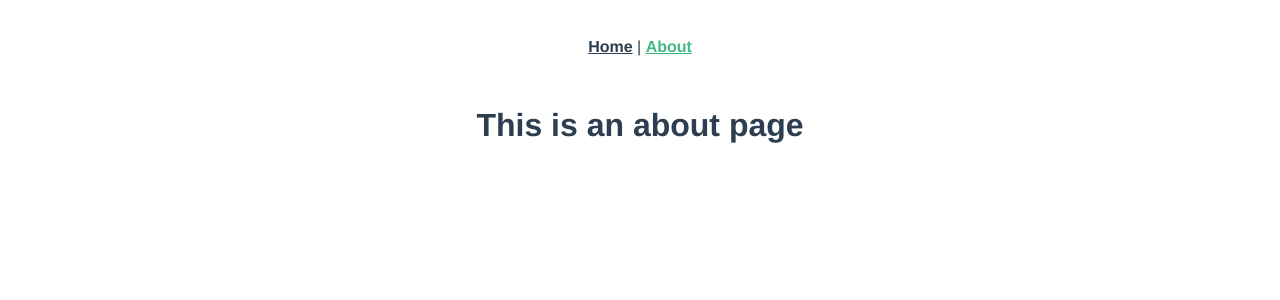
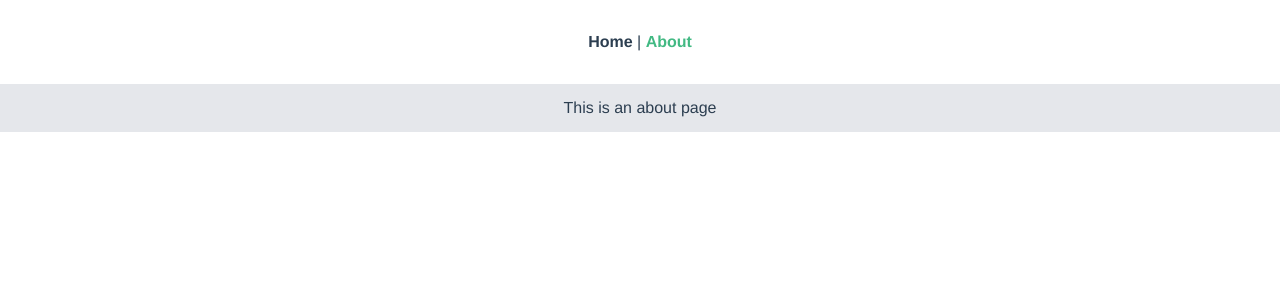
Before and after one commit to twaite/vue-holiday-workshop, a Vue app: page /about in a window 1280 px wide. Shown: the top 300 px of the page. Built offline with nearby package versions, Linux system fonts and the light colour scheme.

Commit message:
Get Tailwind setup

```diff
--- /dev/null
+++ b/postcss.config.js
@@ -0,0 +1,6 @@
+module.exports = {
+  plugins: {
+    tailwindcss: {},
+    autoprefixer: {}
+  }
+}
--- /dev/null
+++ b/src/assets/tailwind.css
@@ -0,0 +1,5 @@
+@tailwind base;
+
+@tailwind components;
+
+@tailwind utilities;
--- a/src/main.js
+++ b/src/main.js
@@ -1,5 +1,6 @@
 import { createApp } from 'vue'
 import App from './App.vue'
 import router from './router'
+import './assets/tailwind.css'
 
 createApp(App).use(router).mount('#app')
--- a/src/views/About.vue
+++ b/src/views/About.vue
@@ -3,3 +3,11 @@
     <h1>This is an about page</h1>
   </div>
 </template>
+
+<style lang="postcss" scoped>
+
+.about {
+  @apply bg-gray-200 py-3;
+}
+
+</style>
--- /dev/null
+++ b/tailwind.config.js
@@ -0,0 +1,11 @@
+module.exports = {
+  purge: ['./public/**/*.html', './src/**/*.vue'],
+  darkMode: false, // or 'media' or 'class'
+  theme: {
+    extend: {},
+  },
+  variants: {
+    extend: {},
+  },
+  plugins: [],
+}
```
Also changed, not shown: package.json (+6 -1 lines), 1 other file (tests, documents, lock files or other folders).
